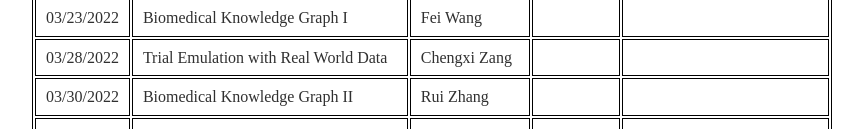
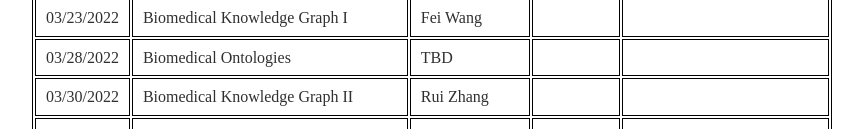
Before and after one commit to wcm-wanglab/WCM-WangLAB.github.io, a plain HTML site: page Teaching/2022_Spring_ML4Health.html in a window 1280 px wide. Shown: the part 1729-1858 px from the top of the page, without its empty margins (288-1151 px from the left). Drawn offline with Linux system fonts and the light colour scheme.

Commit message:
Update 2022_Spring_ML4Health.html

```diff
--- a/Teaching/2022_Spring_ML4Health.html
+++ b/Teaching/2022_Spring_ML4Health.html
@@ -225,8 +225,8 @@
 			</tr>
 			<tr>
 				<td>03/28/2022</td>
-				<td>Trial Emulation with Real World Data</td>
-				<td>Chengxi Zang</td>
+				<td>Biomedical Ontologies</td>
+				<td>TBD</td>
         			<td>&nbsp;</td>
         			<td>&nbsp;</td>
 			</tr>
```
